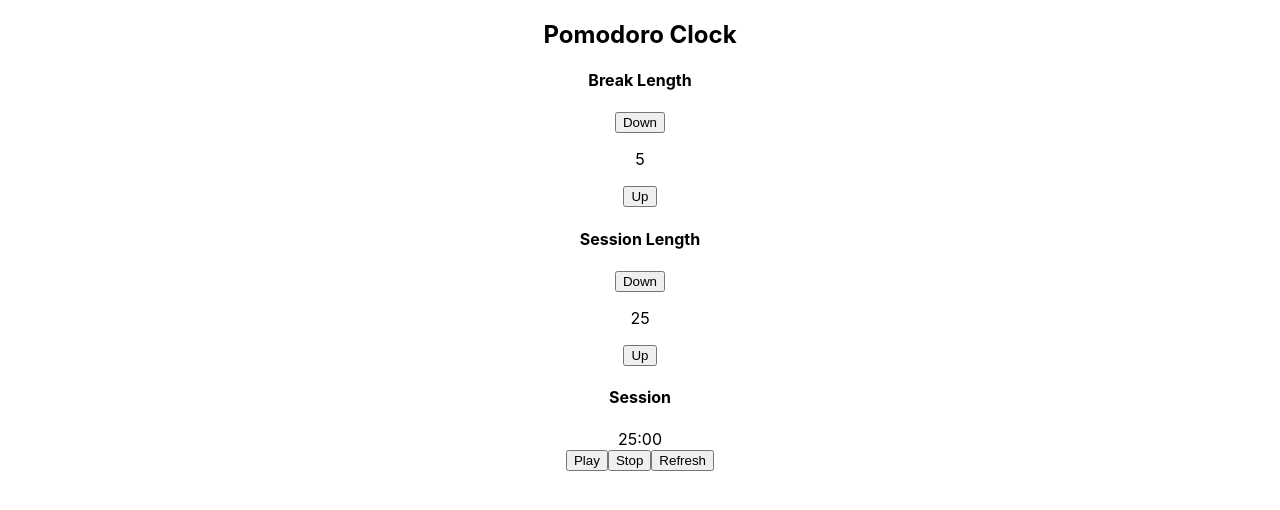
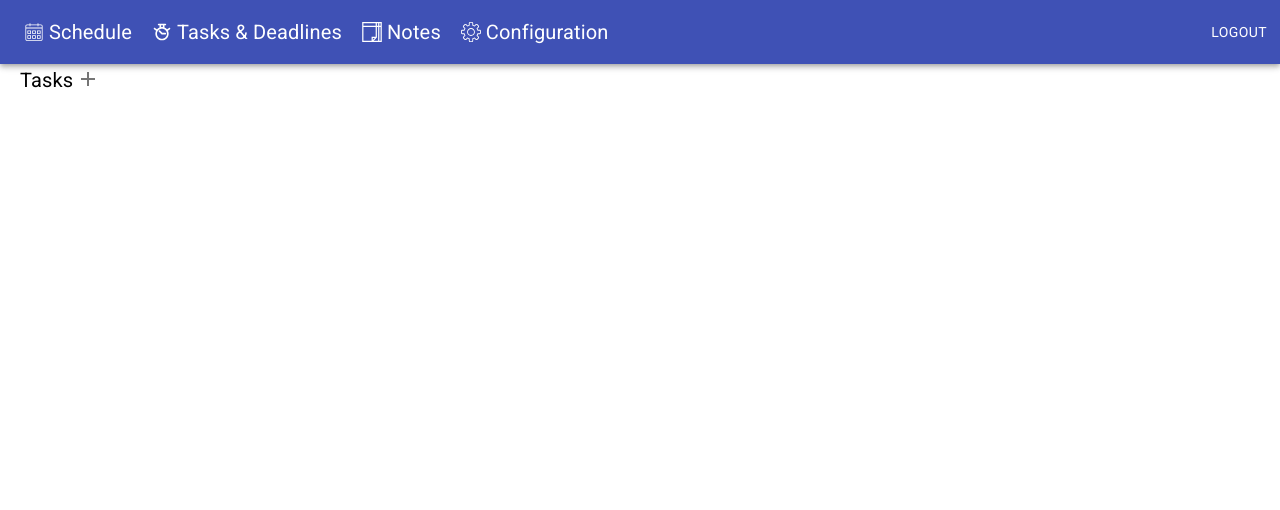
Before and after one commit to ann-wrst/studenthelper-client, a React (Create React App) app in the folder client/: page /deadlines in a window 1280 px wide. Shown: the top 510 px of the page. Built offline with nearby package versions, Linux system fonts and the light colour scheme.

Commit message:
New: add date picker for create deadline

```diff
--- a/client/package.json
+++ b/client/package.json
@@ -5,6 +5,8 @@
   "type": "module",
   "dependencies": {
     "@ckeditor/ckeditor5-build-classic": "^27.1.0",
+    "@date-io/date-fns": "^1.3.13",
+    "@date-io/moment": "^2.10.8",
     "@material-ui/core": "^4.11.3",
     "@material-ui/lab": "^4.0.0-alpha.57",
     "@testing-library/jest-dom": "^5.11.4",
@@ -13,6 +15,7 @@
     "@trendmicro/react-sidenav": "^0.5.0",
     "@zach.codes/react-calendar": "^0.1.0",
     "axios": "^0.21.1",
+    "ckeditor5": "^27.1.0",
     "connected-react-router": "^6.9.1",
     "date-fns": "^2.21.1",
     "fontsource-roboto": "^4.0.0",
@@ -58,8 +61,10 @@
   "devDependencies": {
     "@ckeditor/ckeditor5-react": "^3.0.2",
     "@material-ui/icons": "^4.11.2",
+    "@material-ui/pickers": "^3.3.10",
     "file-loader": "^6.2.0",
     "history": "^4.10.1",
+    "react-datepicker": "^3.8.0",
     "react-week-scheduler": "^0.1.13"
   }
 }
--- a/client/src/App.js
+++ b/client/src/App.js
@@ -2,7 +2,7 @@ import React, {Component} from 'react';
 import './App.css';
 import Loginscreen from './components/Loginscreen'
 import SubjectsEditor from "./components/Notes/SubjectsEditor";
-import  Deadlines from "./components/Deadlines";
+import  Deadlines from "./components/Deadlines/Deadlines";
 import Notes from "./components/Notes/Notes";
 import Configuration from "./components/Configuration/Configuration";
 import {
--- a/client/src/components/Configuration/Subjects/AddSubject.js
+++ b/client/src/components/Configuration/Subjects/AddSubject.js
@@ -21,11 +21,6 @@ class AddSubject extends Component {
 
     error;
 
-    componentDidMount() {
-        this.setState({
-            error: null
-        })
-    }
 
     handleClickOpen() {
         this.setState({open: true});
--- a/client/src/components/Configuration/Subjects/Subjects.js
+++ b/client/src/components/Configuration/Subjects/Subjects.js
@@ -67,7 +67,6 @@ class Subjects extends Component {
                     Subjects
                 </Typography>
                     <AddSubject fetchList={this.fetchSubjectList}> </AddSubject>
-                    {console.log(this.state.subjects_list)}
                     <TableContainer component={Paper}>
                         <Table className="table" aria-label="simple table">
                             <TableHead>
--- a/client/src/components/Deadlines.js
+++ /dev/null
@@ -1,12 +0,0 @@
-import {API_BASE_URL} from "../constants/api"
-import {Component} from "react";
-import Pomodoro from "./Pomodoro";
-class Deadlines extends Component {
-    constructor(props) {
-        super(props);
-    }
-    render() {
-        return (<div><Pomodoro/></div>);
-    }
-}
-export default Deadlines;
--- /dev/null
+++ b/client/src/components/Deadlines/AddDeadline.js
@@ -0,0 +1,100 @@
+import React, {Component} from "react";
+import AddIcon from "@material-ui/icons/Add";
+import IconButton from "@material-ui/core/IconButton";
+import DialogTitle from "@material-ui/core/DialogTitle";
+import DialogContent from "@material-ui/core/DialogContent";
+import TextField from "@material-ui/core/TextField";
+import DialogActions from "@material-ui/core/DialogActions";
+import Button from "@material-ui/core/Button";
+import Dialog from "@material-ui/core/Dialog";
+import "react-datepicker/dist/react-datepicker.css";
+import {
+    MuiPickersUtilsProvider,
+    KeyboardDatePicker,
+} from '@material-ui/pickers';
+import 'date-fns';
+import DateFnsUtils from '@date-io/date-fns';
+
+class AddDeadline extends Component {
+    constructor(props) {
+        super(props);
+        this.state = {
+            open: false,
+            task: '',
+            subject: undefined,
+            date: undefined,
+        }
+        this.handleDateChange = this.handleDateChange.bind(this);
+    }
+
+    error;
+
+    handleClickOpen() {
+        this.setState({open: true});
+    };
+
+    handleClose = () => {
+        this.setState({open: false});
+        this.error = null;
+    };
+
+    handleDateChange = (date) => {
+        this.setState({date: date});
+    }
+
+
+    render() {
+        return (<div><IconButton size="small" aria-label="more"
+                                 onClick={(event) => this.handleClickOpen(event)}><AddIcon/></IconButton>
+            <div style={modal_style}>
+                <Dialog open={this.state.open} onClose={() => this.handleClose()} aria-labelledby="form-dialog-title">
+
+                    <DialogTitle id="form-dialog-title">Add</DialogTitle>
+                    <DialogContent style={{width: '500px', height: '500px'}}>
+                        <TextField
+                            autoFocus
+                            margin="dense"
+                            id="name"
+                            label="Task/deadline"
+                            fullWidth
+                            onChange={(event) => this.setState({task: event.target.value})}
+                        />
+
+                        <MuiPickersUtilsProvider utils={DateFnsUtils}>
+                            <KeyboardDatePicker
+                                disableToolbar
+                                disablePast
+                                format="dd/MM/yyyy"
+                                margin="normal"
+                                id="date-picker-inline"
+                                label="Select date"
+                                value={this.state.date}
+                                size="small"
+                                onChange={(date)=>this.handleDateChange(date)}
+                                KeyboardButtonProps={{
+                                    'aria-label': 'change date',
+                                }}
+                            />
+                        </MuiPickersUtilsProvider>
+                        {/*select here*/}
+
+                    </DialogContent>
+
+                    <DialogActions>
+                        <Button onClick={() => this.handleClose()} color="primary">
+                            Cancel
+                        </Button>
+                        <Button onClick={() => this.createSubject()} color="primary">
+                            Done
+                        </Button>
+                    </DialogActions>
+                </Dialog>
+            </div>
+        </div>);
+    }
+}
+
+const modal_style = {
+    height: '600px'
+}
+export default AddDeadline;
--- /dev/null
+++ b/client/src/components/Deadlines/Deadlines.js
@@ -0,0 +1,36 @@
+import {API_BASE_URL} from "../../constants/api"
+import React, {Component} from "react";
+import SideNavigation from "../SideNavigation";
+import AddDeadline from "./AddDeadline";
+import Typography from "@material-ui/core/Typography";
+
+class Deadlines extends Component {
+    constructor(props) {
+        super(props);
+    }
+
+    render() {
+        return (<div style={page_style}><SideNavigation/>
+            <div style={heading_style}>
+                <Typography variant="h6" style={subjectsheading_style}>
+                Tasks
+            </Typography>
+                <AddDeadline fetchList={this.fetchDeadlines}/></div>
+        </div>);
+    }
+}
+
+const page_style = {
+    'display': 'flex',
+    'flex-direction': 'column',
+};
+const subjectsheading_style = {
+    'margin-left': '20px'
+};
+const heading_style = {
+    'display': 'flex',
+    'flex-direction': 'row',
+    'flex-wrap': 'wrap',
+    'align-content': 'stretch'
+};
+export default Deadlines;
--- a/client/src/components/Schedule/AddSchedule.js
+++ b/client/src/components/Schedule/AddSchedule.js
@@ -361,8 +361,7 @@ class AddSchedule extends Component {
     }
 }
 
-const
-    dropdown_style = {
+const dropdown_style = {
         width: '552px',
         marginTop: '10px',
         marginBottom: '10px'
--- a/client/src/components/SideNavigation.js
+++ b/client/src/components/SideNavigation.js
@@ -17,7 +17,7 @@ class SideNavigation extends React.Component {
     constructor(props) {
         super(props);
         this.state = {
-            error_message: ''
+            error:null
         }
         this.Logout = this.Logout.bind(this);
     }
@@ -47,11 +47,6 @@ class SideNavigation extends React.Component {
         history.push('/login');
     }
 
-    clearError() {
-        this.setState(
-            {error_message: ""}
-        )
-    }
 
     render() {
         console.log(this.state.error_message);
@@ -72,7 +67,7 @@ class SideNavigation extends React.Component {
                             <Link style={items_styles} to='/deadlines'>
                                 <img src={process.env.PUBLIC_URL + '/deadline_icon.svg'} alt='' style={icon_styles}/>
                                 <Typography variant="h6" style={title_styles}>
-                                    Deadlines
+                                    Tasks & Deadlines
                                 </Typography>
                             </Link>
                         </div>
```
Also changed, not shown: 2 other files (tests, documents, lock files or other folders).
